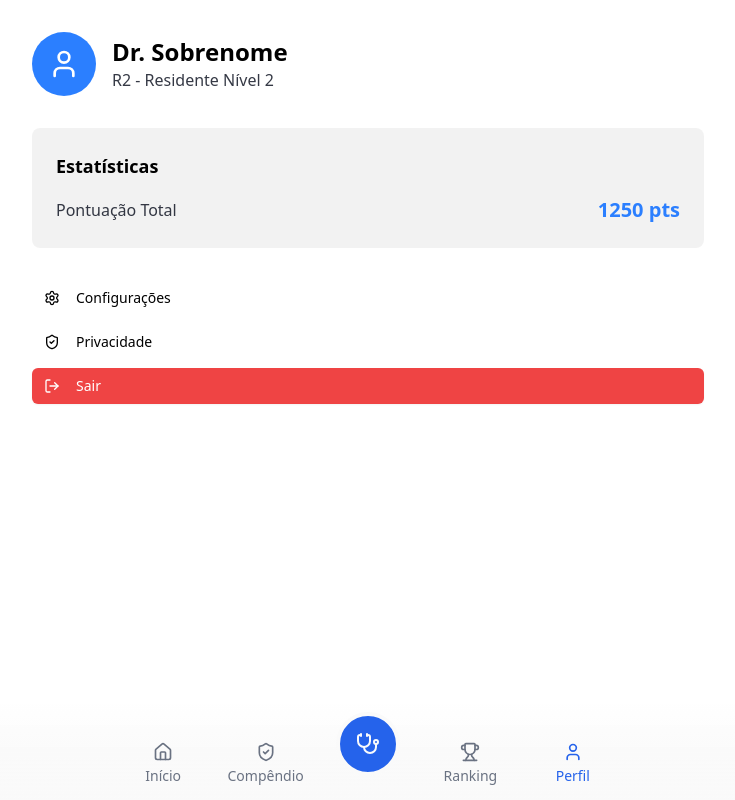
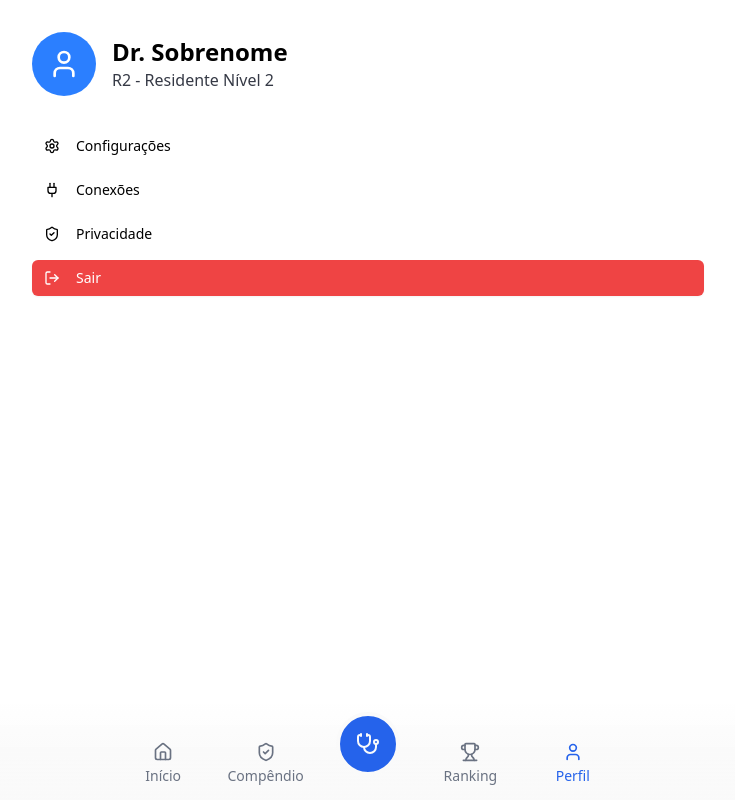
Before and after one commit to HumbertoCG18/PUCRS-Engenharia-De-Softwere-1-2025.2, a Next.js app in the folder med-sepse/: page /profile in a window 1280 px wide. Shown: the whole page, without its empty margins (272-1007 px from the left). Built offline with nearby package versions, Linux system fonts and the light colour scheme.

Commit message:
Update page.jsx

```diff
--- a/med-sepse/src/app/profile/page.jsx
+++ b/med-sepse/src/app/profile/page.jsx
@@ -1,6 +1,8 @@
 // src/app/profile/page.jsx
 import { Button } from "@/components/ui/button";
 import { User, Settings, ShieldCheck, LogOut } from "lucide-react";
+import { Plug } from 'lucide-react';
+
 
 export default function ProfilePage() {
   const user = {
@@ -22,18 +24,14 @@ export default function ProfilePage() {
           </div>
         </header>
 
-        <div className="p-6 bg-black/[.05] dark:bg-white/[.06] rounded-lg">
-          <h2 className="text-lg font-semibold mb-4">Estatísticas</h2>
-          <div className="flex justify-between items-center">
-            <span className="text-foreground/80">Pontuação Total</span>
-            <span className="font-bold text-xl text-blue-500">{user.points} pts</span>
-          </div>
-        </div>
-
         <div className="space-y-2">
             <Button variant="ghost" className="w-full justify-start">
                 <Settings className="w-4 h-4 mr-2" />
                 Configurações
+          </Button>
+            <Button variant="ghost" className="w-full justify-start">
+                <Plug className="w-4 h-4 mr-2" />
+                Conexões
             </Button>
             <Button variant="ghost" className="w-full justify-start">
                 <ShieldCheck className="w-4 h-4 mr-2" />
@@ -44,7 +42,6 @@ export default function ProfilePage() {
                 Sair
             </Button>
         </div>
-
       </div>
     </div>
   );
```
